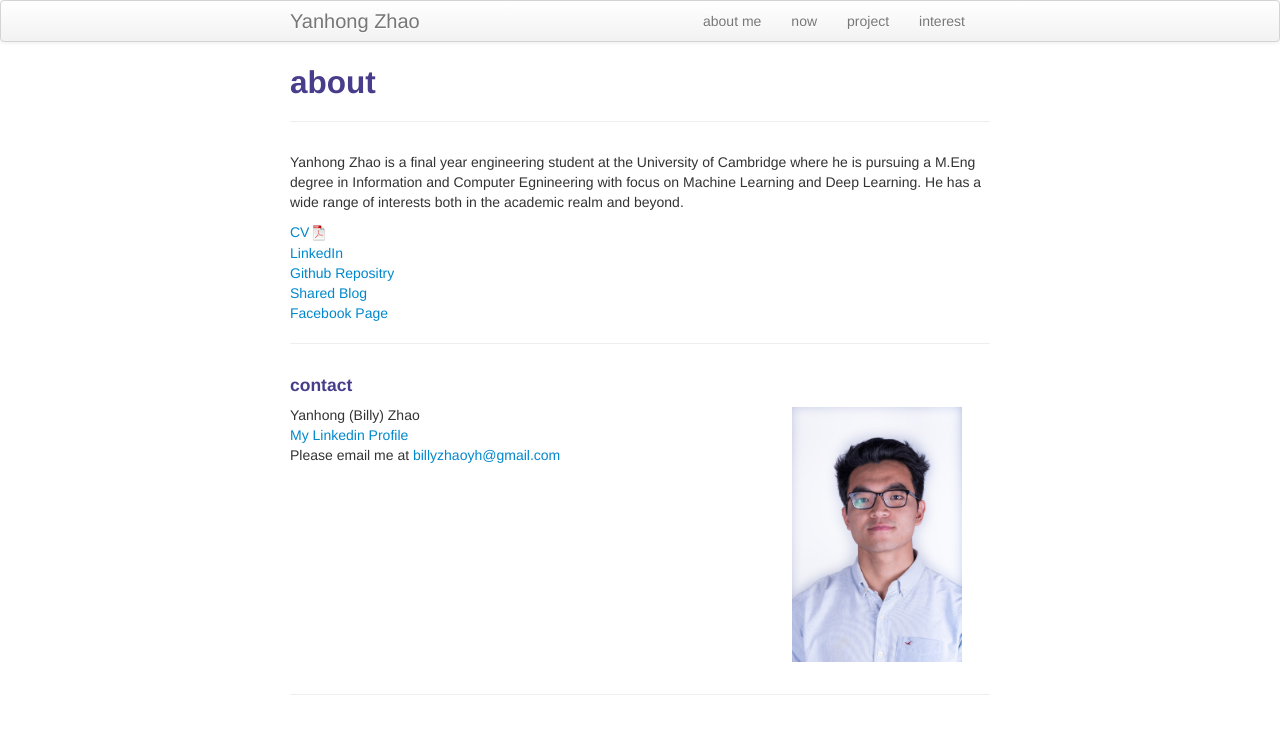
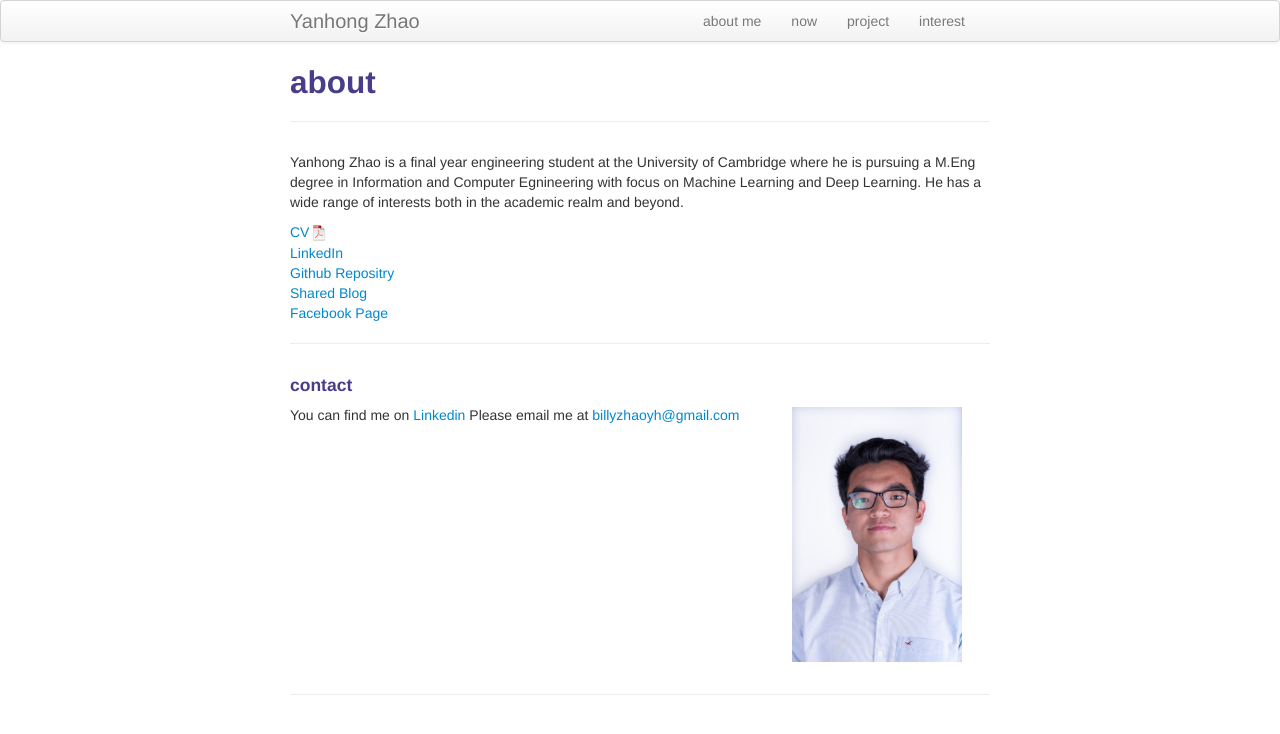
Before and after one commit to billlyzhaoyh/billlyzhaoyh.github.io, a Jekyll site: the page built from pages/about.md, in a window 1280 px wide. Shown: the top 734 px of the page. Built offline with Jekyll 4.4.1, drawn with Linux system fonts in a browser that asks for light colours.

Commit message:
minor polish

```diff
--- a/pages/about.md
+++ b/pages/about.md
@@ -21,8 +21,7 @@ interests both in the academic realm and beyond.
 
     <div class="row-fluid">
         <div class="span5">
-            Yanhong (Billy) Zhao<br/>
-            <a href="https://www.linkedin.com/in/yanhong-billy-zhao-9913ba140/">My Linkedin Profile</a><br/>
+            You can find me on <a href="https://www.linkedin.com/in/yanhong-billy-zhao-9913ba140/">Linkedin</a>
             Please email me at <a href="mailto:billyzhaoyh@gmail.com">billyzhaoyh@gmail.com</a>
         </div>
         <div class="span2">
```
